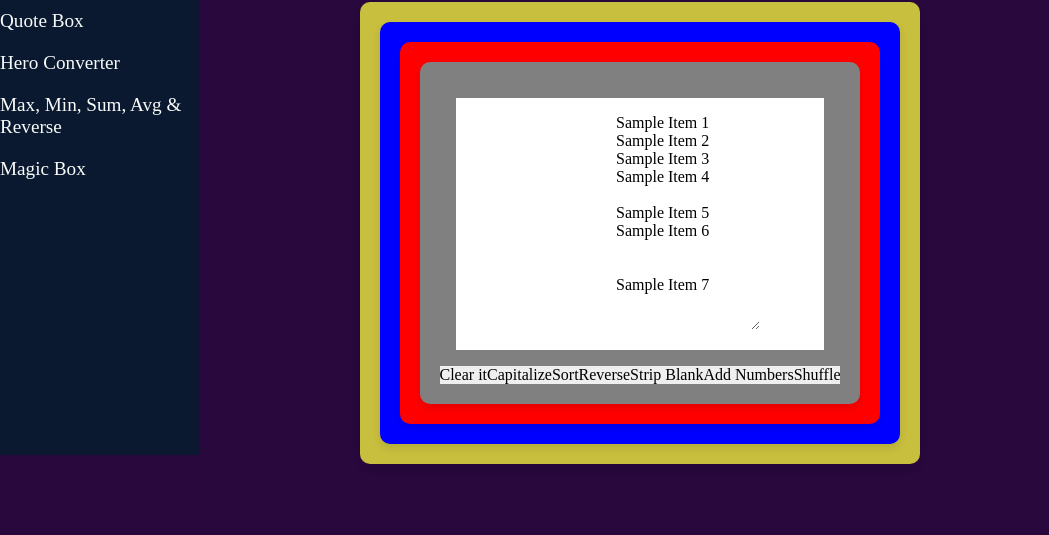
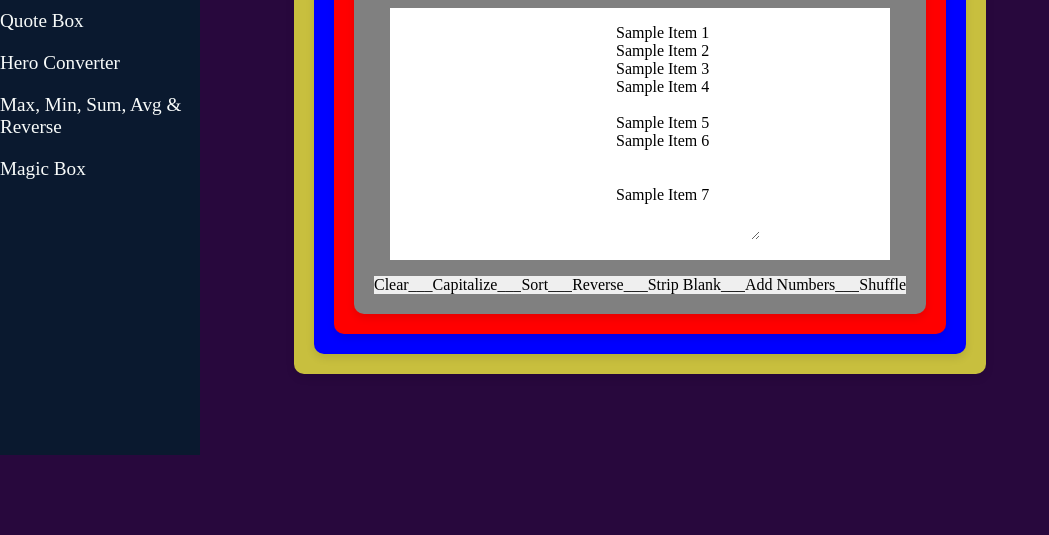
Before and after one commit to ABDarif/391_A2, a plain HTML site: page magicBox.html in a window 1280 px wide. Shown: the part 265-800 px from the top of the page, without its empty margins (0-1049 px from the left). Drawn offline with Linux system fonts and the light colour scheme.

Commit message:
Tweaks done

```diff
--- a/magicBox.html
+++ b/magicBox.html
@@ -24,7 +24,6 @@
 <body >
 
     <div class="main-container1">
-        <img id="logo" src="images/logo.png" alt="Logo">
         <div class="container">
             <h2 class="sub-title"></h2>
             <div class="magic-container1">
@@ -44,23 +43,14 @@
 
                         Sample Item 7
                     </textarea>
-                    <!-- <ul>
-                        <li id="li-1" class="lists">Sample Item 1</li>
-                        <li id="li-2" class="lists">Sample Item 2</li>
-                        <li id="li-3" class="lists">Sample Item 3</li>
-                        <li id="li-4" class="lists">Sample Item 4</li>
-                        <li id="li-5" class="lists">Sample Item 5</li>
-                        <li id="li-6" class="lists">Sample Item 6</li>
-                        <li id="li-7" class="lists">Sample Item 7</li>
-                    </ul> -->
                 </div>
                 <div class="btn-container">
-                    <button onclick="deleteAll()">Clear it</button>
-                    <button onclick="capitalize()">Capitalize</button>
-                    <button onclick="sort()">Sort</button>
-                    <button onclick="reverse()">Reverse</button>
-                    <button onclick="stripBlank()">Strip Blank</button>
-                    <button onclick="addNumbers()">Add Numbers</button>
+                    <button onclick="deleteAll()">Clear___</button>
+                    <button onclick="capitalize()">Capitalize___</button>
+                    <button onclick="sort()">Sort___</button>
+                    <button onclick="reverse()">Reverse___</button>
+                    <button onclick="stripBlank()">Strip Blank___</button>
+                    <button onclick="addNumbers()">Add Numbers___</button>
                     <button onclick="shuffle()">Shuffle</button>
                 </div>
             </div>
```
Also changed, not shown: calculations.html (+2 -3 lines), heroConverter.html (+9 -11 lines), quoteBox.html (+3 -6 lines).
